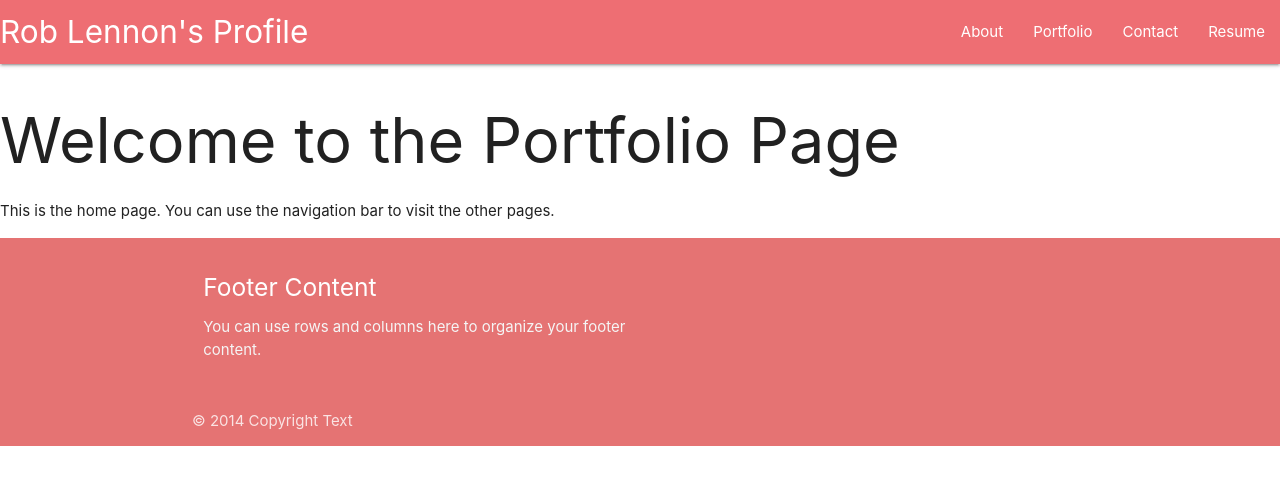
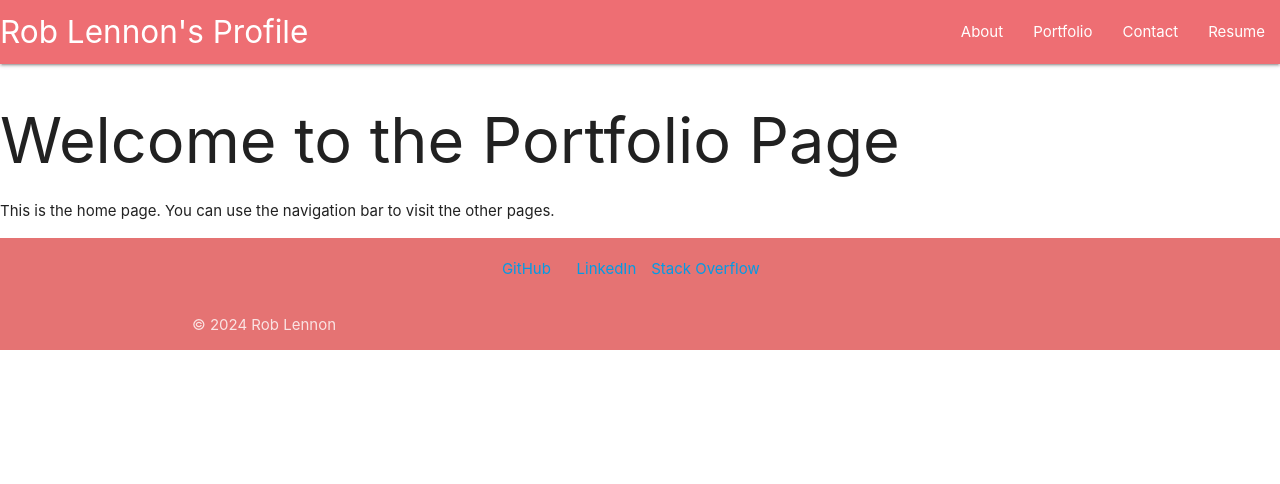
Before and after one commit to RJLennon/ReactPortfolio, a React (Vite) app: page /portfolio in a window 1280 px wide. Shown: the top 484 px of the page. Built offline with nearby package versions, Linux system fonts and the light colour scheme.

Commit message:
added links in footer

```diff
--- a/src/components/Footer.jsx
+++ b/src/components/Footer.jsx
@@ -5,15 +5,20 @@ export default function Footer() {
         <footer class="page-footer red lighten-2">
           <div class="container">
             <div class="row">
-              <div class="col l6 s12">
-                <h5 class="white-text">Footer Content</h5>
-                <p class="grey-text text-lighten-4">You can use rows and columns here to organize your footer content.</p>
+              <div class="col l1 offset-l4 m12">
+                <a href="https://www.github.com">GitHub</a>
+              </div>
+              <div class="col l1 m12">
+                <a href="https://www.linkedin.com">LinkedIn</a>
+              </div>
+              <div class="col l2 m12">
+                <a href="https://www.stackoverflow.com">Stack Overflow</a>
               </div>
             </div>
           </div>
           <div class="footer-copyright red lighten-2">
             <div class="container">
-            © 2014 Copyright Text
+             © 2024 Rob Lennon
             </div>
           </div>
         </footer>
```
